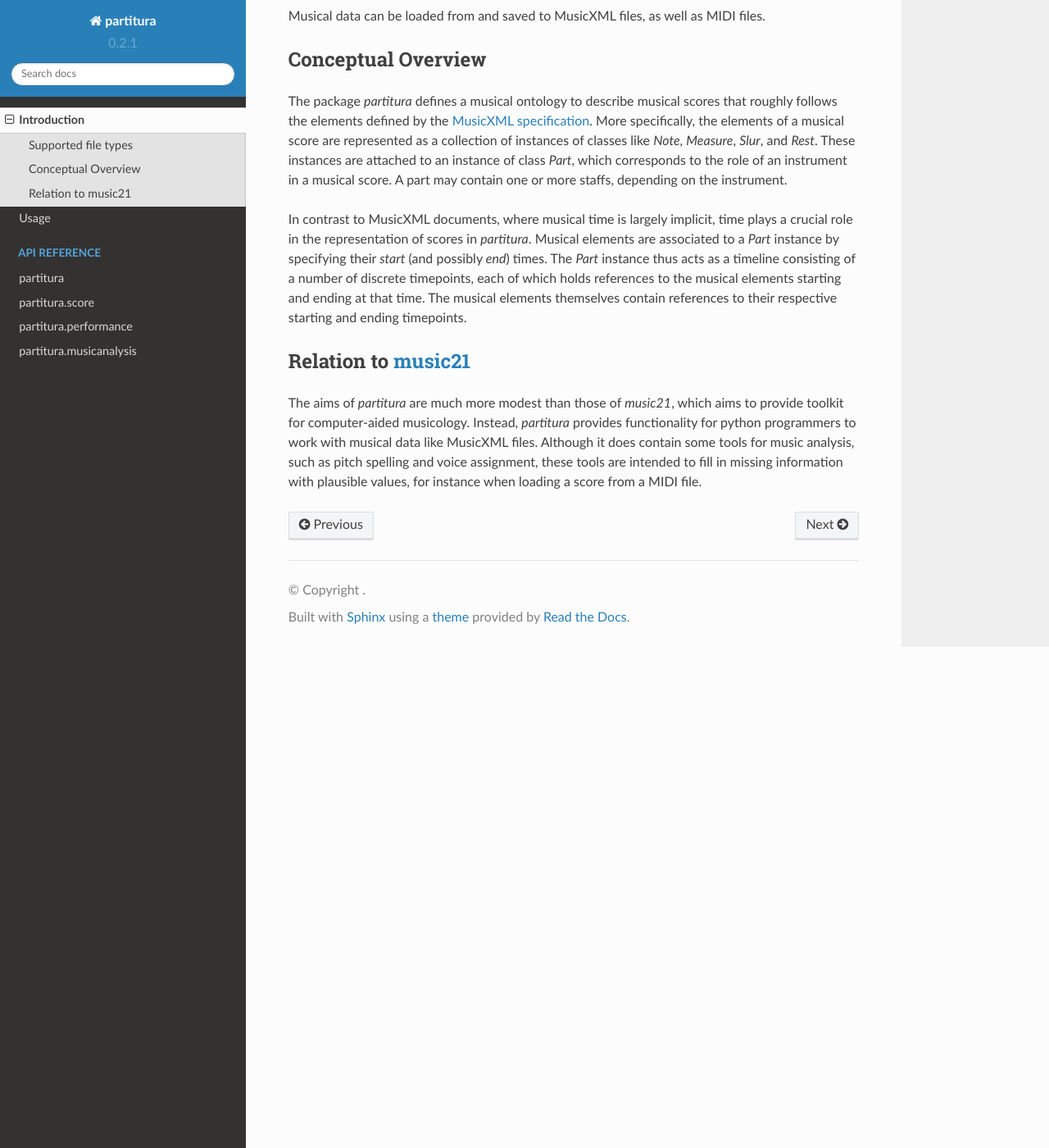
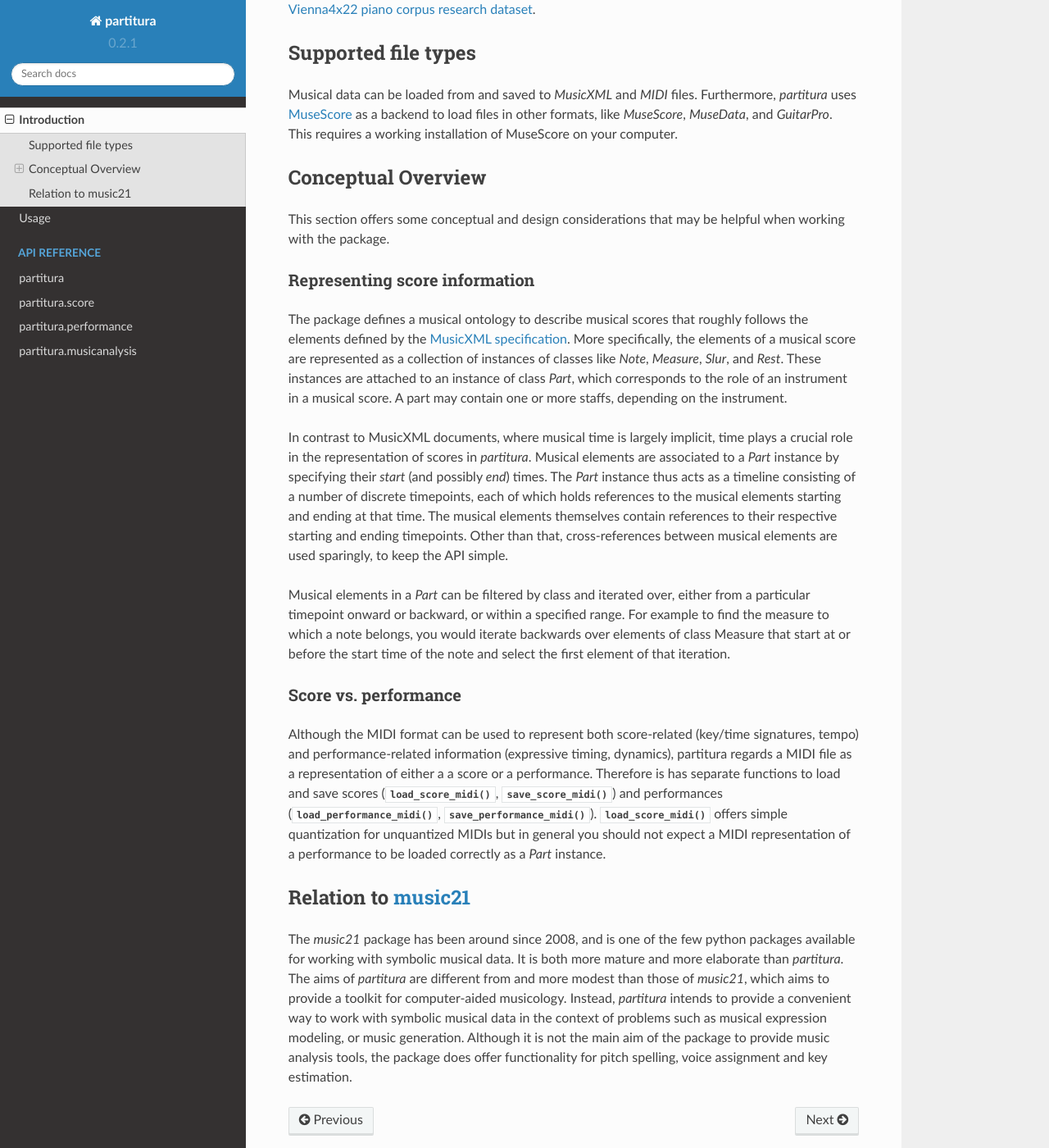
Before and after one commit to CPJKU/partitura, a Sphinx documentation site: the page built from docs/introduction.rst, in a window 1280 px wide and 1400 px high, scrolled down 688 px. Shown: the whole window at 82% size. Built offline with Sphinx 7.4.7 and the Read the Docs theme 2.0.0, drawn with Linux system fonts in a browser that asks for light colours; some of the changed text lies outside the part shown.

Commit message:
expand docs

```diff
--- a/docs/introduction.rst
+++ b/docs/introduction.rst
@@ -24,16 +24,32 @@ Moreover, it supports musical notions that are not note-related, like:
 * repeat structures,
 * and time/key signatures.
 
+In addition to score information, the package can load MIDI recordings of
+performed scores, and alignments between scores and performances in the
+`Matchfile` format used by the publicly available `Vienna4x22 piano corpus
+research dataset
+<https://repo.mdw.ac.at/projects/IWK/the_vienna_4x22_piano_corpus/data/index.html>`_.
+
 Supported file types
 ====================
 
-Musical data can be loaded from and saved to MusicXML files, as well as
-MIDI files.
+Musical data can be loaded from and saved to `MusicXML` and `MIDI`
+files. Furthermore, `partitura` uses `MuseScore <https://musescore.org/>`_
+as a backend to load files in other formats, like `MuseScore`, `MuseData`,
+and `GuitarPro`. This requires a working installation of MuseScore on your
+computer.
+
 
 Conceptual Overview
 ===================
 
-The package `partitura` defines a musical ontology to describe musical
+This section offers some conceptual and design considerations that may be
+helpful when working with the package.
+
+Representing score information
+------------------------------
+
+The package defines a musical ontology to describe musical
 scores that roughly follows the elements defined by the `MusicXML
 specification <http://usermanuals.musicxml.com/MusicXML/MusicXML.htm>`_.
 More specifically, the elements of a musical score are represented as a
@@ -49,16 +65,44 @@ specifying their *start* (and possibly *end*) times. The `Part` instance
 thus acts as a timeline consisting of a number of discrete timepoints, each
 of which holds references to the musical elements starting and ending at
 that time. The musical elements themselves contain references to their
-respective starting and ending timepoints.
+respective starting and ending timepoints. Other than that,
+cross-references between musical elements are used sparingly, to keep the
+API simple.
+
+Musical elements in a `Part` can be filtered by class and iterated over,
+either from a particular timepoint onward or backward, or within a
+specified range. For example to find the measure to which a note belongs,
+you would iterate backwards over elements of class Measure that start at or
+before the start time of the note and select the first element of that
+iteration.
+
+
+Score vs. performance
+---------------------
+
+Although the MIDI format can be used to represent both score-related
+(key/time signatures, tempo) and performance-related information
+(expressive timing, dynamics), partitura regards a MIDI file as a
+representation of either a a score or a performance. Therefore is has
+separate functions to load and save scores
+(:func:`~partitura.load_score_midi`, :func:`~partitura.save_score_midi`)
+and performances (:func:`~partitura.load_performance_midi`,
+:func:`~partitura.save_performance_midi`). :func:`~partitura.load_score_midi`
+offers simple quantization for unquantized MIDIs but in general you should
+not expect a MIDI representation of a performance to be loaded correctly as
+a `Part` instance.
 
 
 Relation to `music21 <https://web.mit.edu/music21/>`_
 =====================================================
 
-The aims of `partitura` are much more modest than those of `music21`, which
-aims to provide toolkit for computer-aided musicology. Instead, `partitura`
-provides functionality for python programmers to work with musical data
-like MusicXML files. Although it does contain some tools for music
-analysis, such as pitch spelling and voice assignment, these tools are
-intended to fill in missing information with plausible values, for instance
-when loading a score from a MIDI file.
+The `music21` package has been around since 2008, and is one of the few
+python packages available for working with symbolic musical data. It is
+both more mature and more elaborate than `partitura`.  The aims of
+`partitura` are different from and more modest than those of `music21`,
+which aims to provide a toolkit for computer-aided musicology. Instead,
+`partitura` intends to provide a convenient way to work with symbolic
+musical data in the context of problems such as musical expression
+modeling, or music generation.  Although it is not the main aim of the
+package to provide music analysis tools, the package does offer
+functionality for pitch spelling, voice assignment and key estimation.
```
Also changed, not shown: docs/usage.rst (+3 -4 lines).
